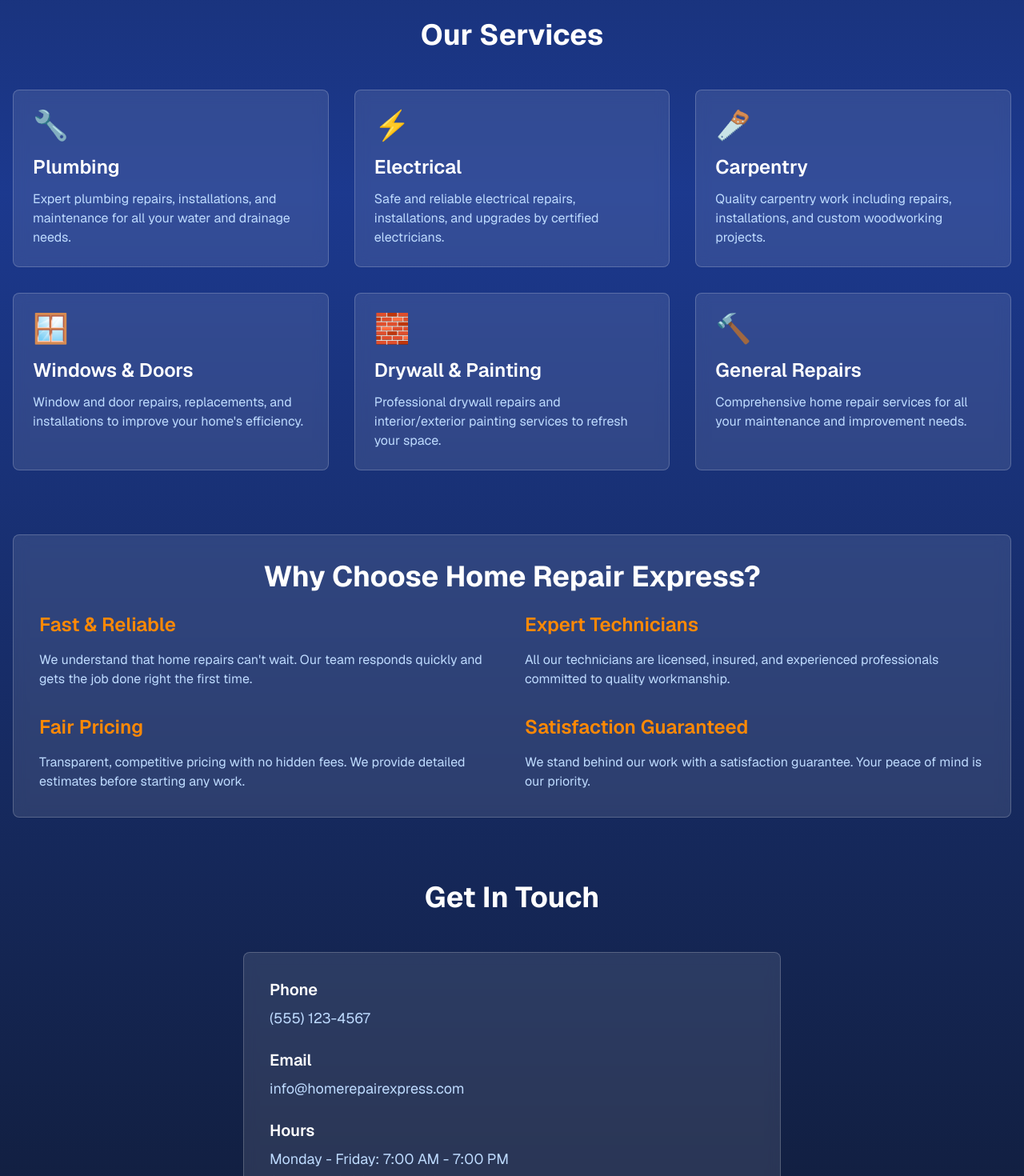
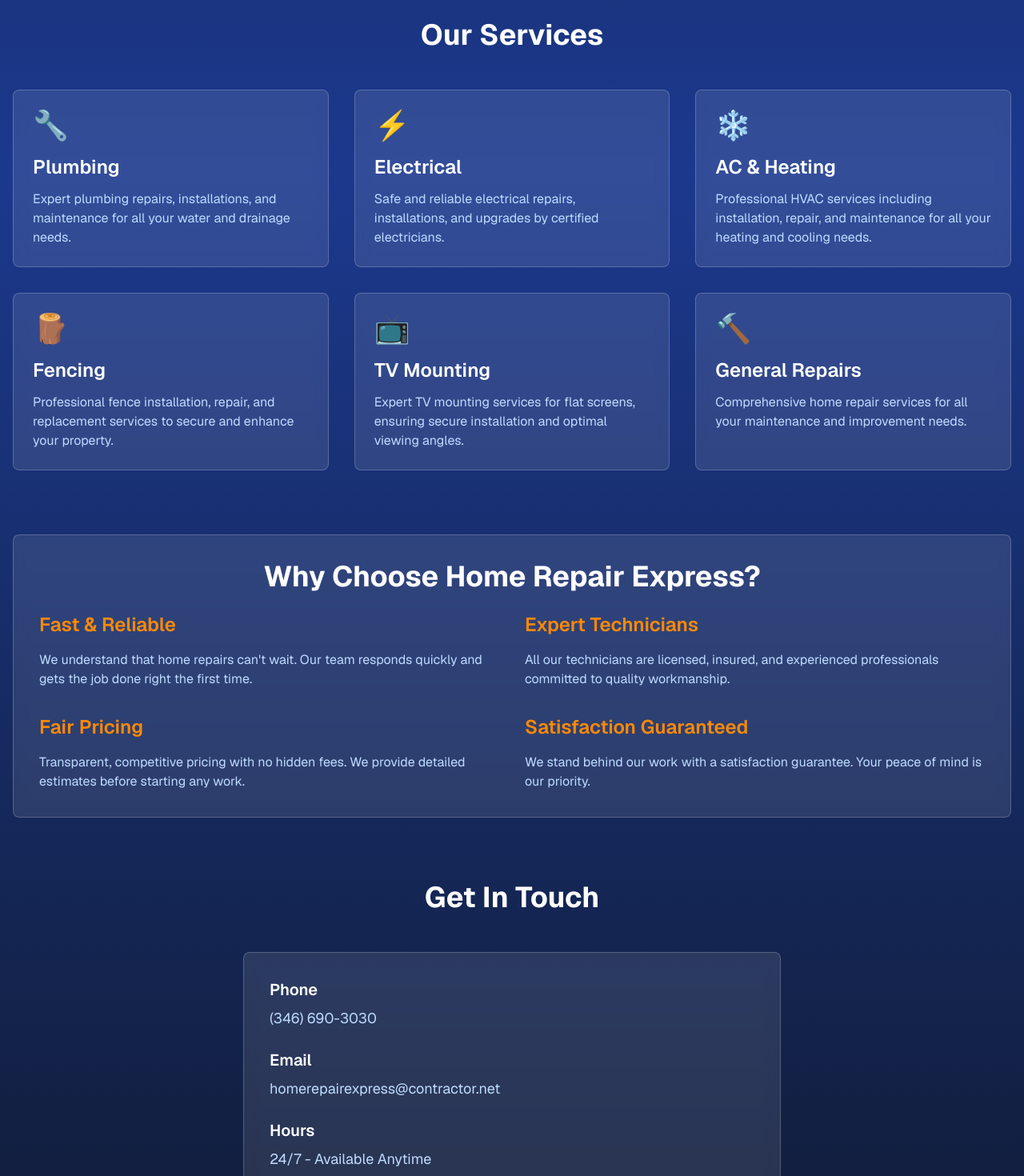
Before and after one commit to MauricioRojasCareers/home-repair-express, a Next.js app: page / in a window 1280 px wide. Shown: the part 1400-2870 px from the top of the page at 80% size. Built offline with nearby package versions, Linux system fonts and the light colour scheme; no server answers.

Commit message:
check later - working fast

```diff
--- a/app/page.tsx
+++ b/app/page.tsx
@@ -75,24 +75,24 @@
               </p>
             </div>
             <div className="bg-white/10 backdrop-blur-sm rounded-lg p-6 border border-white/20">
-              <div className="text-4xl mb-4">🪚</div>
-              <h3 className="text-2xl font-semibold text-white mb-3">Carpentry</h3>
+              <div className="text-4xl mb-4">❄️</div>
+              <h3 className="text-2xl font-semibold text-white mb-3">AC & Heating</h3>
               <p className="text-blue-200">
-                Quality carpentry work including repairs, installations, and custom woodworking projects.
+                Professional HVAC services including installation, repair, and maintenance for all your heating and cooling needs.
               </p>
             </div>
             <div className="bg-white/10 backdrop-blur-sm rounded-lg p-6 border border-white/20">
-              <div className="text-4xl mb-4">🪟</div>
-              <h3 className="text-2xl font-semibold text-white mb-3">Windows & Doors</h3>
+              <div className="text-4xl mb-4">🪵</div>
+              <h3 className="text-2xl font-semibold text-white mb-3">Fencing</h3>
               <p className="text-blue-200">
-                Window and door repairs, replacements, and installations to improve your home's efficiency.
+                Professional fence installation, repair, and replacement services to secure and enhance your property.
               </p>
             </div>
             <div className="bg-white/10 backdrop-blur-sm rounded-lg p-6 border border-white/20">
-              <div className="text-4xl mb-4">🧱</div>
-              <h3 className="text-2xl font-semibold text-white mb-3">Drywall & Painting</h3>
+              <div className="text-4xl mb-4">📺</div>
+              <h3 className="text-2xl font-semibold text-white mb-3">TV Mounting</h3>
               <p className="text-blue-200">
-                Professional drywall repairs and interior/exterior painting services to refresh your space.
+                Expert TV mounting services for flat screens, ensuring secure installation and optimal viewing angles.
               </p>
             </div>
             <div className="bg-white/10 backdrop-blur-sm rounded-lg p-6 border border-white/20">
@@ -145,18 +145,16 @@
             <div className="space-y-6">
               <div>
                 <h3 className="text-xl font-semibold text-white mb-2">Phone</h3>
-                <p className="text-blue-200 text-lg">(555) 123-4567</p>
+                <p className="text-blue-200 text-lg">(346) 690-3030</p>
               </div>
               <div>
                 <h3 className="text-xl font-semibold text-white mb-2">Email</h3>
-                <p className="text-blue-200 text-lg">info@homerepairexpress.com</p>
+                <p className="text-blue-200 text-lg">homerepairexpress@contractor.net</p>
               </div>
               <div>
                 <h3 className="text-xl font-semibold text-white mb-2">Hours</h3>
                 <p className="text-blue-200 text-lg">
-                  Monday - Friday: 7:00 AM - 7:00 PM<br />
-                  Saturday: 8:00 AM - 5:00 PM<br />
-                  Sunday: Emergency Service Only
+                  24/7 - Available Anytime
                 </p>
               </div>
               <div className="pt-4">
```
